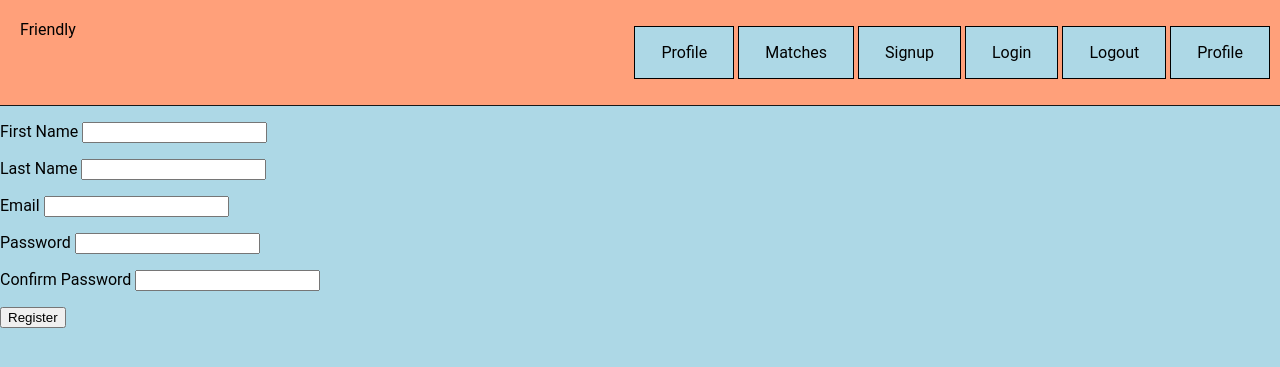
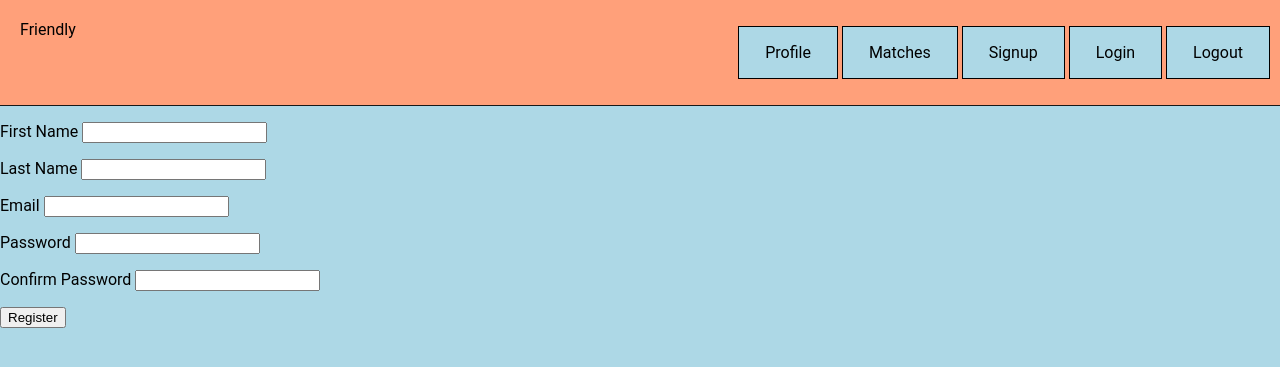
Before and after one commit to jacksonherron/NewHere, a Django app: page /accounts/register/ in a window 1280 px wide. Shown: the top 367 px of the page. Run offline with Django 3.2, Linux system fonts and the light colour scheme.

Commit message:
updates nav bar

```diff
--- a/friendly/templates/base.html
+++ b/friendly/templates/base.html
@@ -11,15 +11,14 @@
 </head>
 <body>
     <nav class='header-nav'>
-        <a href=''>Friendly</a>
+        <a href='{% url "home" %}'>Friendly</a>
         <section>
             <ul class>
-                <li class='header-li'><a href=''>Profile</a></li>
-                <li class='header-li'><a href=''>Matches</a></li>
-                <li class='header-li'><a href=''>Signup</a></li>
-                <li class='header-li'><a href=''>Login</a></li>
-                <li class='header-li'><a href=''>Logout</a></li>
-                <li class='header-li'><a href=''>Profile</a></li>
+                <li class='header-li'><a href='{% url "profile" %}'>Profile</a></li>
+                <li class='header-li'><a href='{% url "match_list" %}'>Matches</a></li>
+                <li class='header-li'><a href='{% url "register" %}'>Signup</a></li>
+                <li class='header-li'><a href='{% url "login" %}'>Login</a></li>
+                <li class='header-li'><a href='{% url "logout" %}'>Logout</a></li>
             </ul>
         </section>
     </nav>
--- a/friendly/templates/profile.html
+++ b/friendly/templates/profile.html
@@ -21,7 +21,6 @@
     <p1>Religions: {{profile.religions}} </br></p1>
     <p1>Personal Description: {{profile.personal_description}} </br></p1>
     <p1>Profile Image: <img src="{{profile.profile_image.url}}"/> </br></p1>
-
 </section>
 
 {% endblock %}
```
